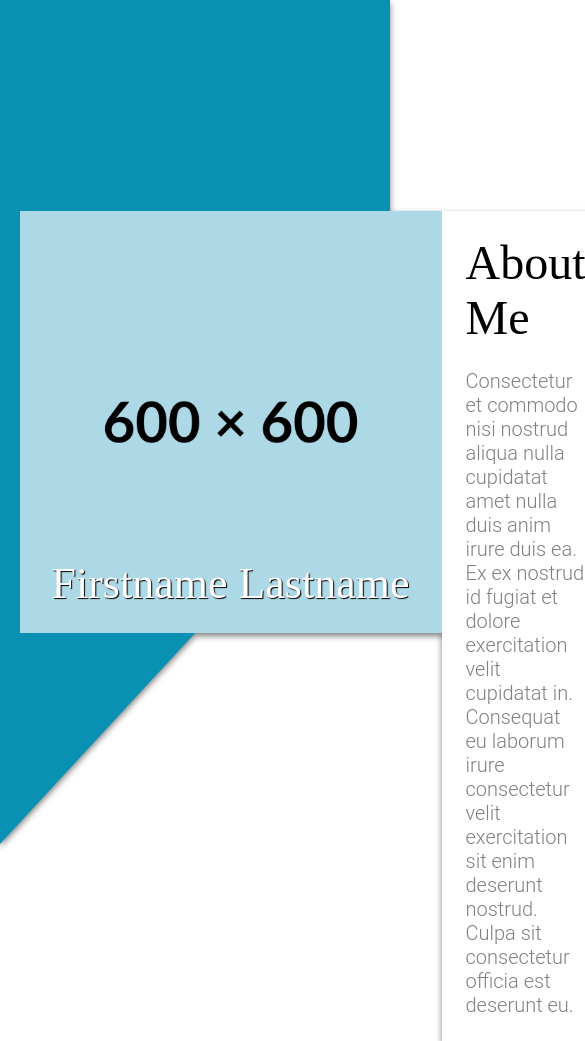
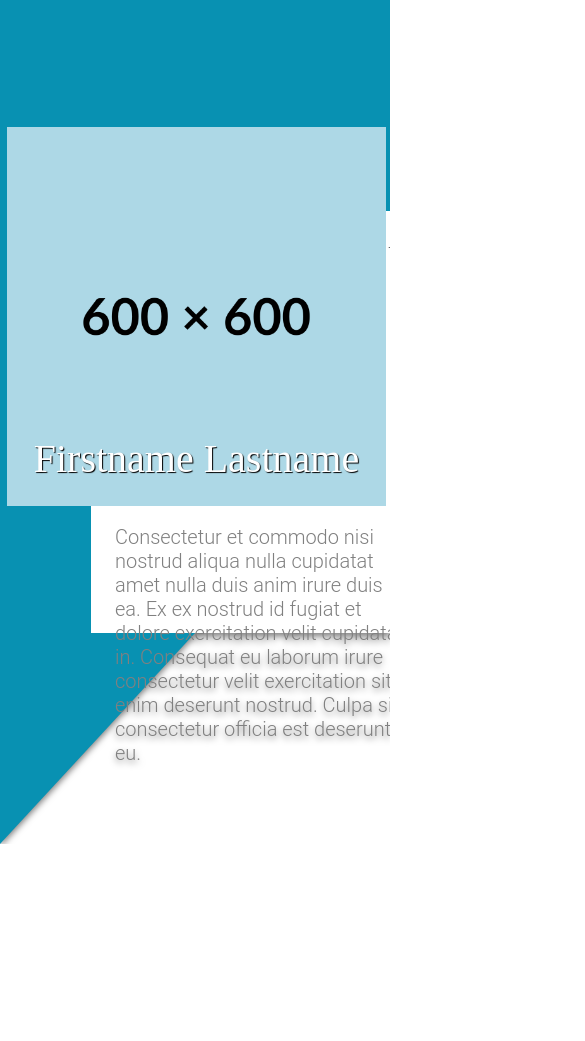
Before and after one commit to RobLaughlin/TOP-Homepage, a website built with webpack: page src/template.html in a window 390 px wide. Shown: the top 1041 px of the page, 585 px wide, since content can reach past the window. After the commit the page ends 844 px from the top, so only its background shows below. Built offline with nearby package versions, Linux system fonts and the light colour scheme; a web font is replaced by a local one.

Commit message:
Add responsive header for widths > 650px and < 900px

```diff
--- a/src/css/index.css
+++ b/src/css/index.css
@@ -14,6 +14,7 @@
     filter: drop-shadow(0px 3px 3px rgba(0, 0, 0, 0.5));
     display: flex;
     height: 100vh;
+    overflow-x: hidden;
 }
 
 #header .background {
@@ -37,9 +38,10 @@
 #header .imgContainer {
     background-image: url("../images/headerImage.png");
     background-size: cover;
-    width: 50vh;
+    display: flex;
+    float: left;
     height: 50vh;
-    display: flex;
+    margin: auto;
 }
 
 #header .imgContainer .imgText {
@@ -47,7 +49,7 @@
     text-align: center;
     margin-top: auto;
     font-family: "PlayfairDisplay";
-    font-size: 44px;
+    font-size: 40px;
     font-weight: lighter;
     color: white;
     text-shadow: 1px 1px 1px black;
@@ -55,13 +57,8 @@
 }
 
 #header .textContainer {
-    display: grid;
-    grid-template-rows: 1fr 8fr 1fr;
+    display: flex;
     height: 50vh;
-}
-
-#header .transparent {
-    width: 100%;
 }
 
 #header .textContent {
@@ -70,12 +67,12 @@
     display: flex;
     flex-wrap: wrap;
     vertical-align: middle;
+    margin: auto;
 }
 
 #header .title {
     font-family: "PlayfairDisplay";
     font-size: 48px;
-    width: 100%;
     margin-top: auto;
 }
 
@@ -86,12 +83,66 @@
     /* color: lightgray; */
     color: gray;
     font-weight: 300;
-    width: 100%;
     margin-bottom: auto;
 }
 
-/* @media screen and (width < 1200px) {
-    body {
-        background-color: red;
+@media screen and (width < 900px) {
+    #header .content {
+        width: 75vw;
+        position: relative;
+        margin-left: calc((25vw / 2) + 5vh);
+        margin-right: auto;
     }
-} */
+
+    #header .textContainer {
+        background-color: white;
+    }
+
+    #header .title {
+        font-size: 4.5vw;
+        grid-column: 2;
+        text-align: center;
+        margin: auto;
+    }
+
+    #header .textContent {
+        padding: 0;
+        margin-top: 0;
+        margin-bottom: 0;
+        display: grid;
+        grid-template-columns: 35vh auto;
+        grid-template-rows: 10vh auto;
+    }
+
+    #header .textContent .text {
+        padding: 0;
+        margin: 0;
+        width: auto;
+        grid-column: span 2;
+        padding: 24px;
+        padding-top: 0;
+    }
+
+    #header .textContent .text::before {
+        content: "";
+        width: 35vh;
+        height: 230px;
+        position: relative;
+        transform: translateX(-24px);
+        float: left;
+    }
+
+    #header .imgContainer {
+        position: absolute;
+        width: 45vh;
+        height: 45vh;
+        top: -10vh;
+        left: -10vh;
+    }
+}
+
+@media screen and (width < 900px) and (width > 800px) {
+    #header .textContainer {
+        height: 40vh;
+    }
+}
--- a/src/template.html
+++ b/src/template.html
@@ -14,7 +14,6 @@
                         <p class="imgText">Firstname Lastname</p>
                     </div>
                     <div class="textContainer">
-                        <div class="transparent"></div>
                         <div class="textContent">
                             <h1 class="title">About Me</h1>
                             <p class="text">
@@ -27,7 +26,6 @@
                                 deserunt eu.
                             </p>
                         </div>
-                        <div class="transparent"></div>
                     </div>
                 </div>
             </div>
```
